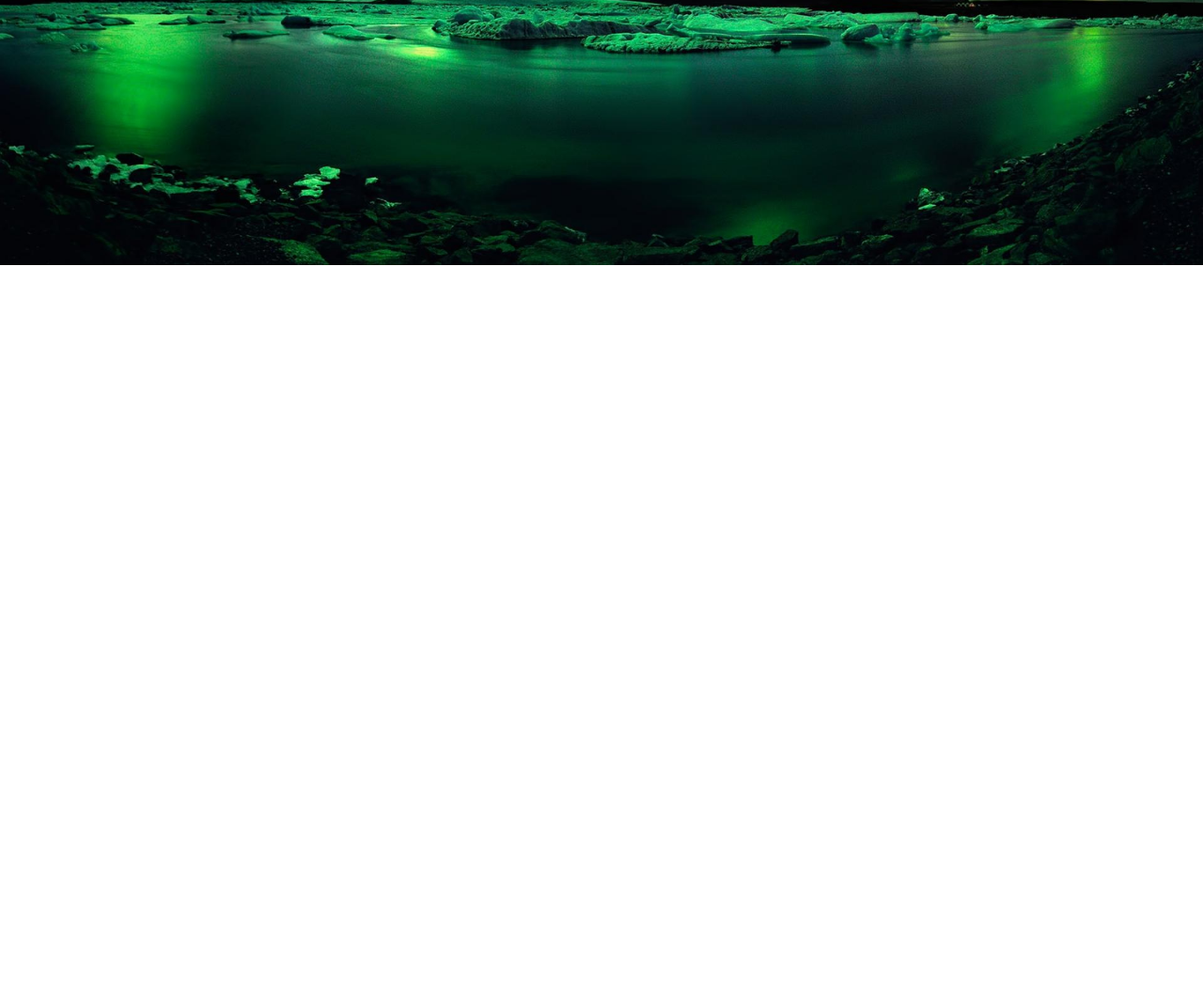
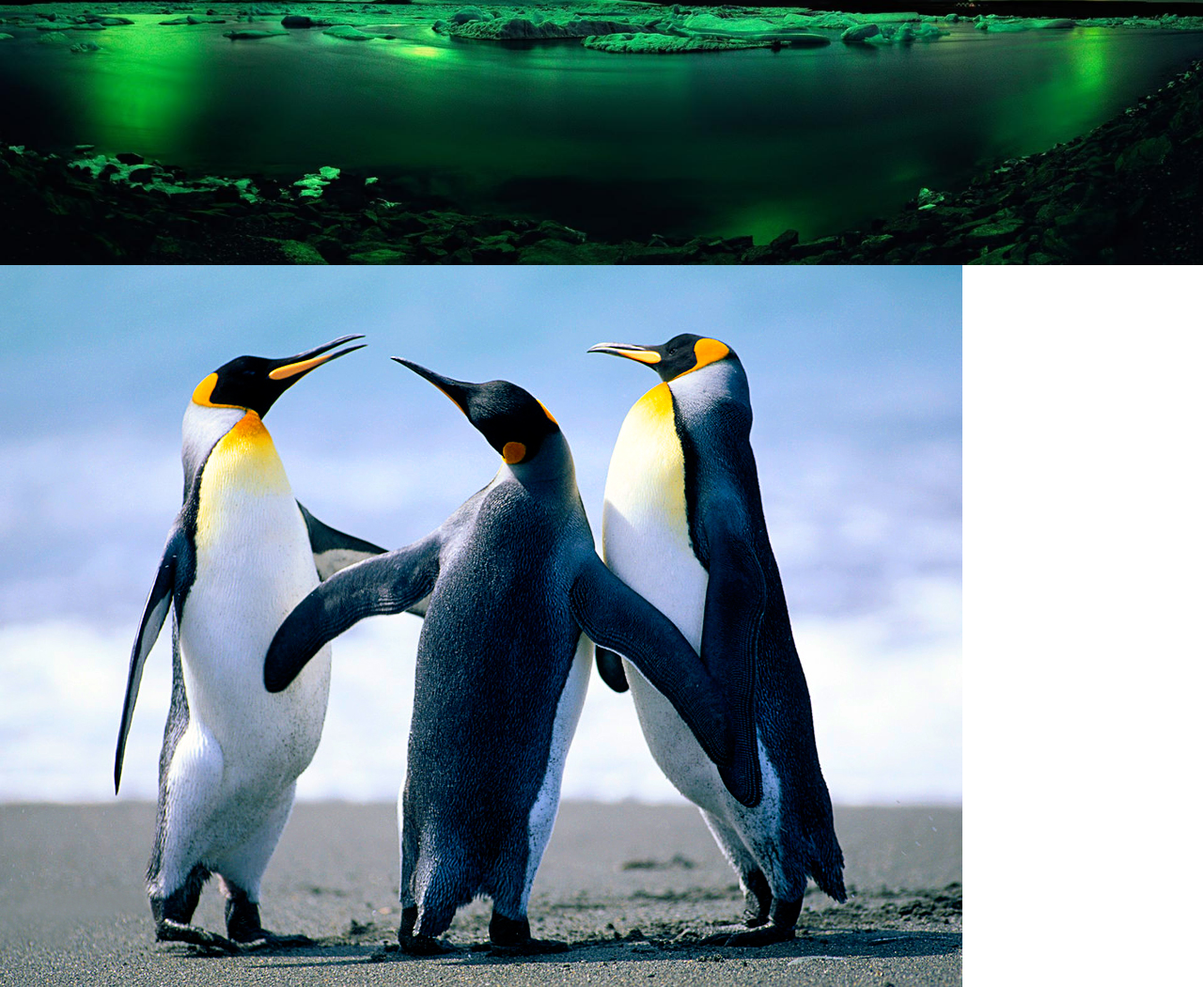
Before and after one commit to 14714/invie-github, a plain HTML site: page index.html in a window 1280 px wide. Shown: the part 1786-2836 px from the top of the page at 94% size. Before the commit the page ends 2086 px from the top, so only its background shows below. Drawn offline with Linux system fonts and the light colour scheme.

Commit message:
ultimo añadidura de pinguinos

```diff
--- a/index.html
+++ b/index.html
@@ -17,6 +17,6 @@
     <img src="cielo.jpg" alt="">
     <img src="Jellyfish.jpg" alt="">
     <img src="aurora.jpg" alt="">
-    <img src="" alt="">
+    <img src="Penguins.jpg" alt="">
   </body>
 </html>
```
